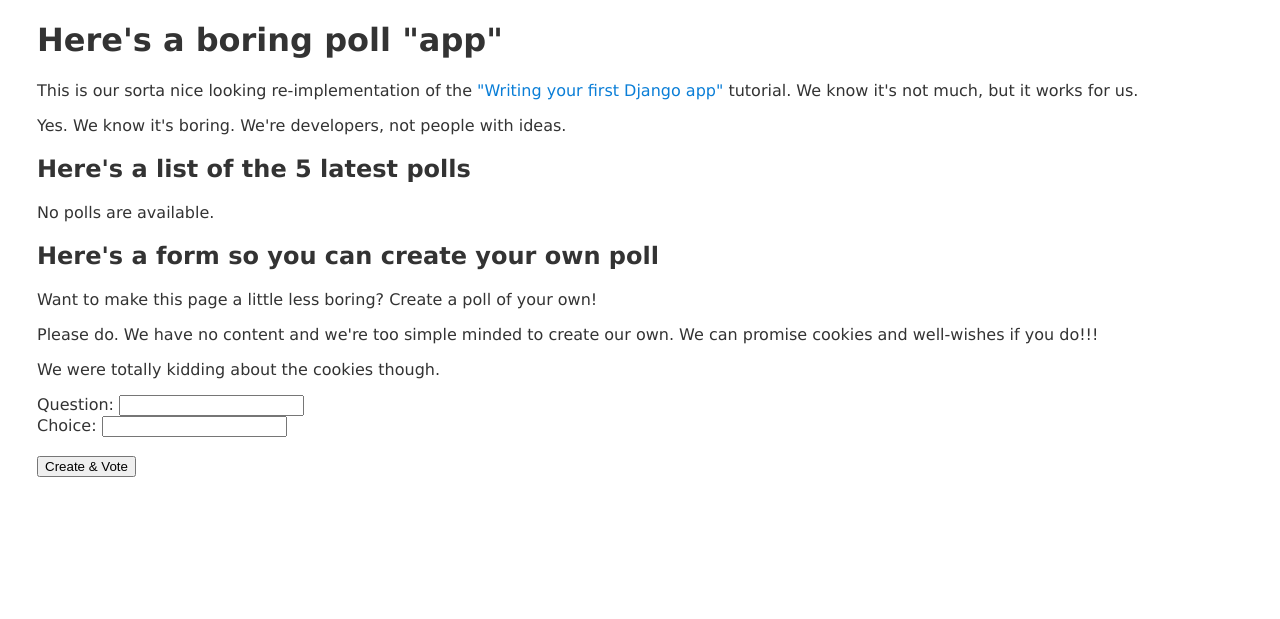
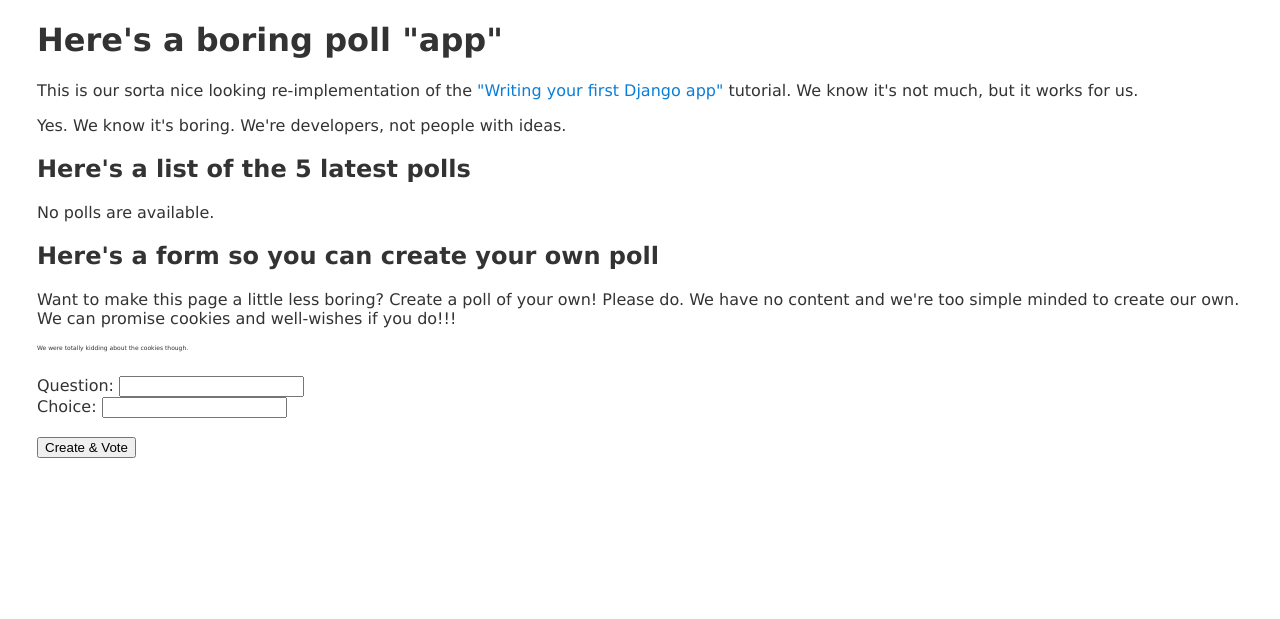
Before and after one commit to randytarampi/awesomeTechEval, a Django app: template templates/polls/index.html in a window 1280 px wide. Shown: the part 37-656 px from the top of the page. Run offline with Django 3.2, Linux system fonts and the light colour scheme; the template is opened without the code that fills it, so the values that code supplies are empty.

Commit message:
Fine Print.

```diff
--- a/static/style.css
+++ b/static/style.css
@@ -15,6 +15,10 @@ a {
 
 a:hover {
     text-decoration: underline;
+}
+
+.finePrint {
+	font-size: 6px;
 }
 
 #frame {
--- a/templates/polls/index.html
+++ b/templates/polls/index.html
@@ -18,10 +18,11 @@
 {% endif %}
 
 <h2>Here's a form so you can create your own poll</h2>
-<p>Want to make this page a little less boring? Create a poll of your own!</p>
-<p class="desperate">Please do. We have no content and we're too simple minded to create our own. We can promise cookies and well-wishes if you do!!!</p>
+<p>Want to make this page a little less boring? Create a poll of your
+  own! Please do. We have no content and we're too simple minded to
+  create our own. We can promise cookies and well-wishes if you do!!!</p>
 <p class="finePrint">We were totally kidding about the cookies though.</p>
-
+<br />
 <form action="/polls/create/" method="post">
   {% csrf_token %}
   <label>Question:</label>
```
